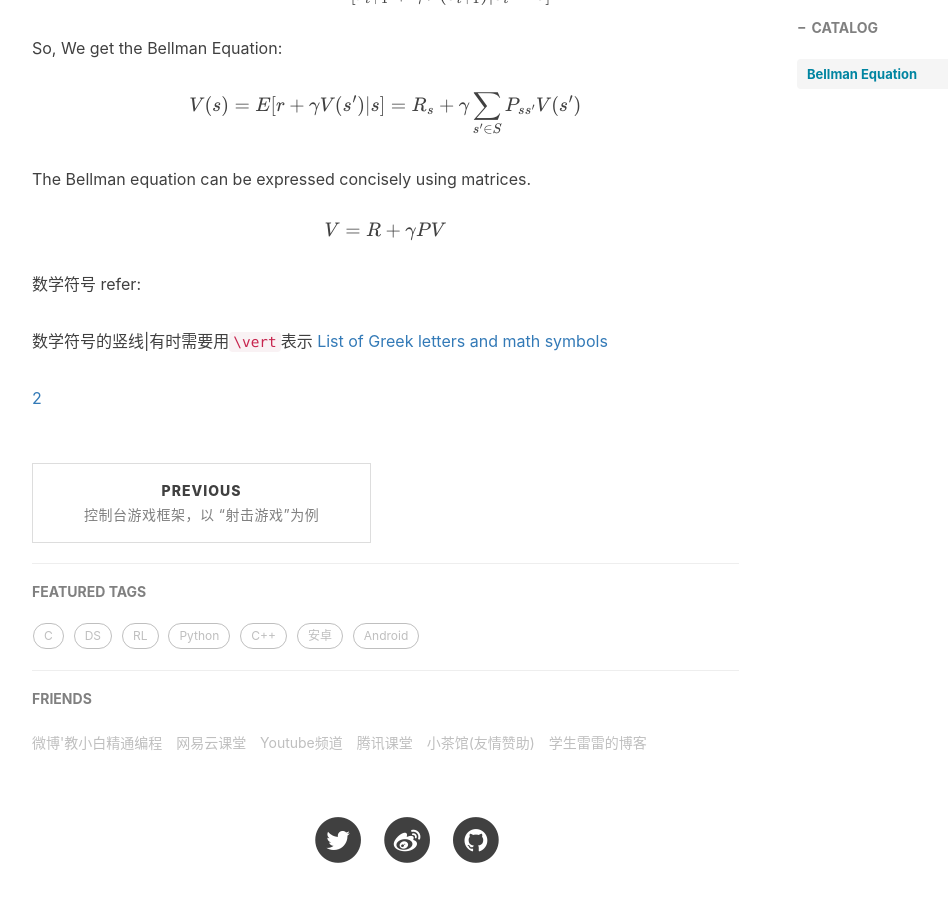
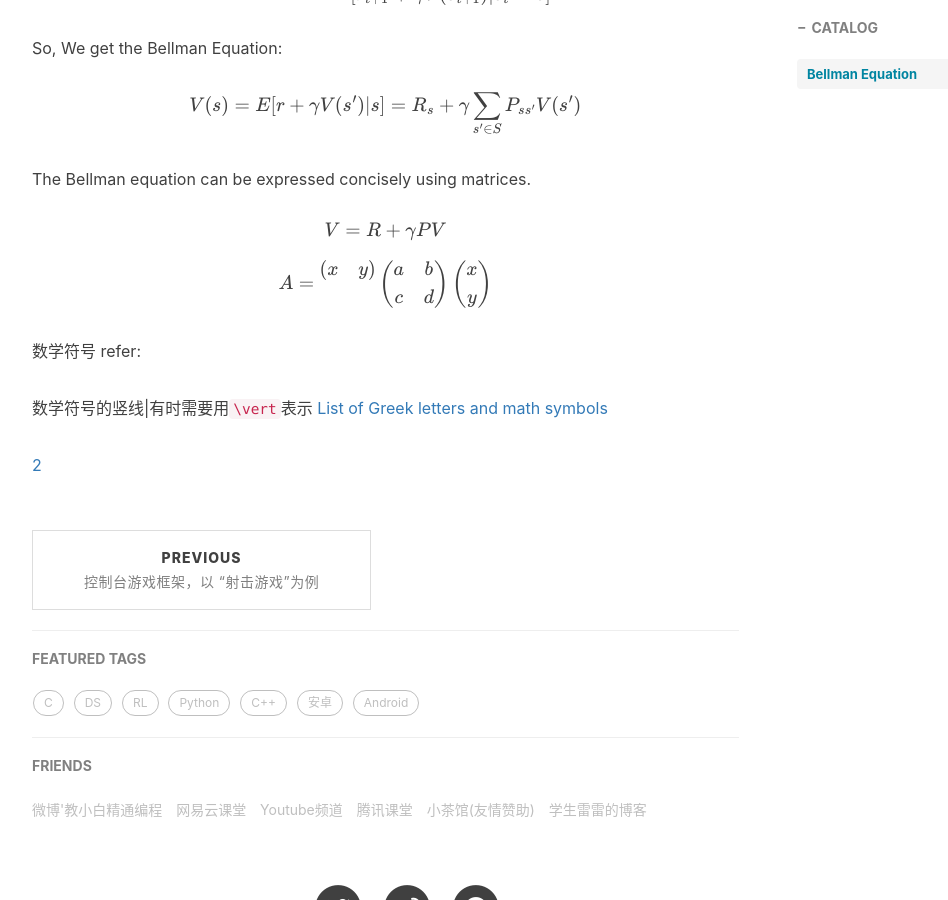
Before and after one commit to xuepro/xuepro.github.io, a Jekyll site: the page built from _posts/2018-05-31-马尔可夫决策过程MDP.md, in a window 1280 px wide and 900 px high, scrolled down 1692 px. Shown: the whole window, without its empty margins (233-1181 px from the left). Built offline with Jekyll 4.4.1, drawn with Linux system fonts in a browser that asks for light colours; nearby versions of some CDN libraries; formulas are drawn with MathJax 3; comment, search, counter and statistics services are not loaded.

Commit message:
Update 2018-05-31-马尔可夫决策过程MDP.md

```diff
--- a/_posts/2018-05-31-马尔可夫决策过程MDP.md
+++ b/_posts/2018-05-31-马尔可夫决策过程MDP.md
@@ -70,6 +70,12 @@ The Bellman equation can be expressed concisely using matrices.
 
  $$ V  =R+\gamma PV $$
 
+$$
+A =
+  \begin{matrix}\begin{pmatrix}x & y\end{pmatrix}\\\mbox{}\end{matrix}
+  \begin{pmatrix} a & b \\ c & d \end{pmatrix}
+  \begin{pmatrix} x \\ y \end{pmatrix}
+  $$
 
 数学符号 refer:
 
```
